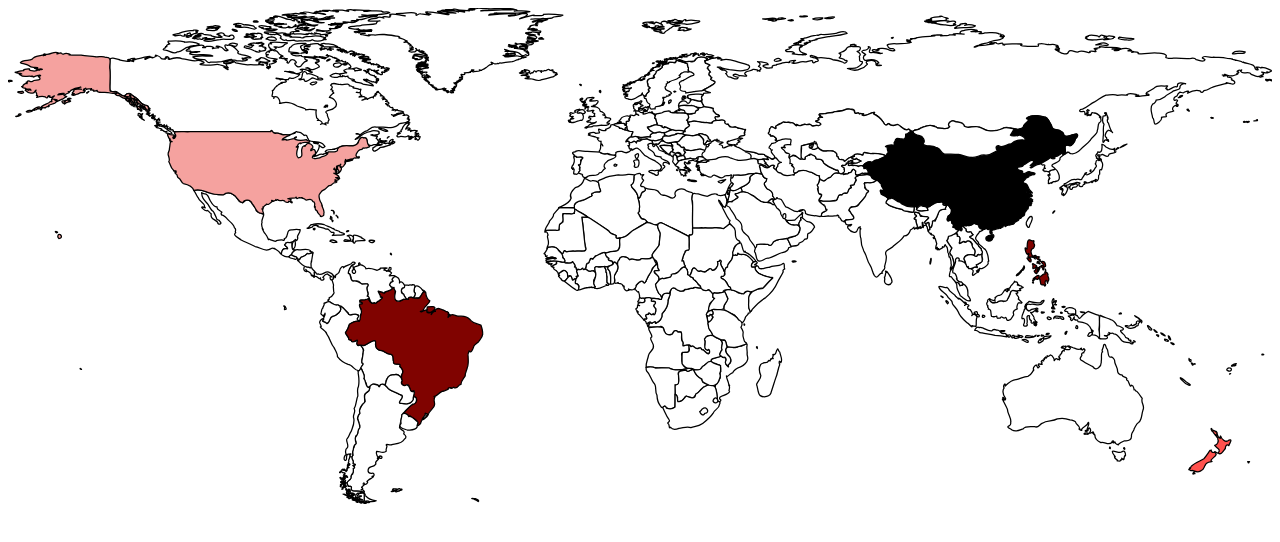
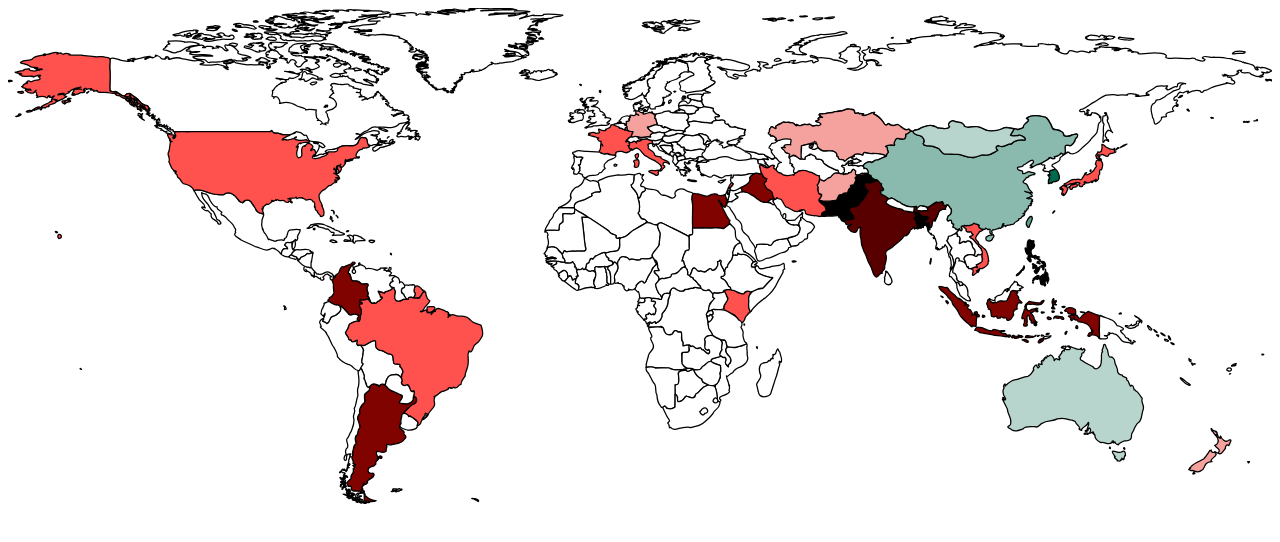
Before and after one commit to Kairari/covid-map, a website: page public/index.html in a window 1280 px wide. Drawn offline with nearby package versions, Linux system fonts and the light colour scheme.

Commit message:
Added some more countries and links.

```diff
--- a/public/js/map.js
+++ b/public/js/map.js
@@ -17,59 +17,216 @@
         area: {
             title: "COVID Information",
             slices: [
+              // Green shades, from
+              // https://i.pinimg.com/originals/f4/c0/28/f4c0289ea63f9f640072b5e5c1cf6fc8.png
                 {
-                    max: 100000,
+                    max: -9,
+                    attrs: {
+                        fill: "#006a4e"
+                    },
+                    label: "Less than -9"
+                },
+                {
+                    min: -9,
+                    max:-5,
+                    attrs: {
+                        fill: "#5ca08e"
+                    },
+                    label: "Between -5 and -9"
+                },
+                {
+                    min: -5,
+                    max:-2,
+                    attrs: {
+                        fill: "#8abaae"
+                    },
+                    label: "Between -5 and -9"
+                },
+                {
+                    min:-2,
+                    max: 0,
+                    attrs: {
+                        fill: "#b8d5cd"
+                    },
+                    label: "Between -2 and 0"
+                },
+                {
+                    min: 0,
+                    max: 2,
                     attrs: {
                         fill: "#F5A29F"
                     },
-                    label: "Less than 100,000"
+                    label: "Less than 2"
                 },
                 {
-                    min: 100000,
-                    max: 500000,
+                    min: 2,
+                    max: 5,
                     attrs: {
                         fill: "#FF514D"
                     },
-                    label: "Between 100,000 and 500,000"
+                    label: "Between 2 and 5"
                 },
                 {
-                    min: 500000,
-                    max: 1000000,
+                    min: 5,
+                    max: 9,
                     attrs: {
                         fill: "#800300"
                     },
-                    label: "Between 500,000 and 1,000,000"
+                    label: "Between 5 and 9"
                 },
                 {
-                    min: 1000000,
+                    min: 9.01,
+                    max: 9.99,
+                    attrs: {
+                        fill: "#580000"
+                    },
+                    label: "Between 9 and 10"
+                },
+                {
+                    min: 10,
                     attrs: {
                         fill: "#000000"
                     },
-                    label: "Over 1,000,000"
+                    label: "Over 10"
                 }
             ]
         }
     },
     areas: {
-        "NZ": {
-            value: 421234,
+        // Philippines
+        "PH": {
+            value: 10,
             href: "#",
         },
-        "PH": {
-            value: 542910,
+        // Australia
+        "AU": {
+            value: 0,
             href: "#",
         },
+        // Egypt
+        "EG": {
+            value: 9,
+            href: "https://en.wikipedia.org/wiki/Egypt"
+        },
+        // China
         "CN": {
-            value: 100000000,
+            value: -3,
+            href: "https://en.wikipedia.org/wiki/China"
+        },
+        // Japan
+        "JP": {
+            value: 3,
+            href: "https://en.wikipedia.org/wiki/Japan"
+        },
+        // South Korea
+        "KR": {
+            value: -10,
+            href: "https://en.wikipedia.org/wiki/South_Korea"
+        },
+        // India
+        "IN": {
+            value: 9.5,
+            href: "https://en.wikipedia.org/wiki/India"
+        },
+        // Mongolia
+        "MN": {
+            value: 0,
+            href: "https://en.wikipedia.org/wiki/India"
+        },
+        // Kazakhstan
+        "KZ": {
+            value: 2,
+            href: "https://en.wikipedia.org/wiki/India"
+        },
+        // Germany
+        "DE": {
+            value: 1,
+            href: "https://en.wikipedia.org/wiki/India"
+        },
+        // Kenya
+        "KE": {
+            value: 4,
+            href: "https://en.wikipedia.org/wiki/India"
+        },
+        // Indonesia
+        "ID": {
+            value: 9,
+            href: "https://en.wikipedia.org/wiki/Indonesia"
+        },
+        // Iraq
+        "IQ": {
+            value: 9,
+            href: "https://en.wikipedia.org/wiki/Indonesia"
+        },
+        // Iran
+        "IR": {
+            value: 4,
+            href: "https://en.wikipedia.org/wiki/Indonesia"
+        },
+        // Pakistan
+        "PK": {
+            value: 10,
+            href: "https://en.wikipedia.org/wiki/Indonesia"
+        },
+        // Italy
+        "IT": {
+            value: 4,
+            href: "https://en.wikipedia.org/wiki/Indonesia"
+        },
+        // Bangladesh
+        "BD": {
+            value: 10,
+            href: "https://en.wikipedia.org/wiki/Bangladesh"
+        },
+        // Libya
+        "LB": {
+            value: 4,
+            href: "https://en.wikipedia.org/wiki/Libya"
+        },
+        // United States USA
+        "US": {
+            value: 3,
             href: "#"
         },
-        "US": {
-            value: 900,
+        // France
+        "FR": {
+            value: 3,
             href: "#"
         },
+        // Brazil
         "BR": {
-            value: "555555",
+            value: 3,
             href: "#"
-        }
+        },
+        // Vietnam
+        "VN": {
+            value: 3,
+            href: "http://www.google.com",
+        },
+        // Taiwan
+        "TW": {
+            value: -6,
+            href: "http://www.google.com",
+        },
+        // Argentina
+        "AR": {
+            value: 7,
+            href: "http://www.google.com",
+        },
+        // Afghanistan
+        "AF": {
+            value: 2,
+            href: "http://www.google.com",
+        },
+        // Colombia
+        "CO": {
+            value: 7,
+            href: "http://www.google.com",
+        },
+        // New Zealand
+        "NZ": {
+            value: 1,
+            href: "www.google.com",
+        },
     }
 });
```
